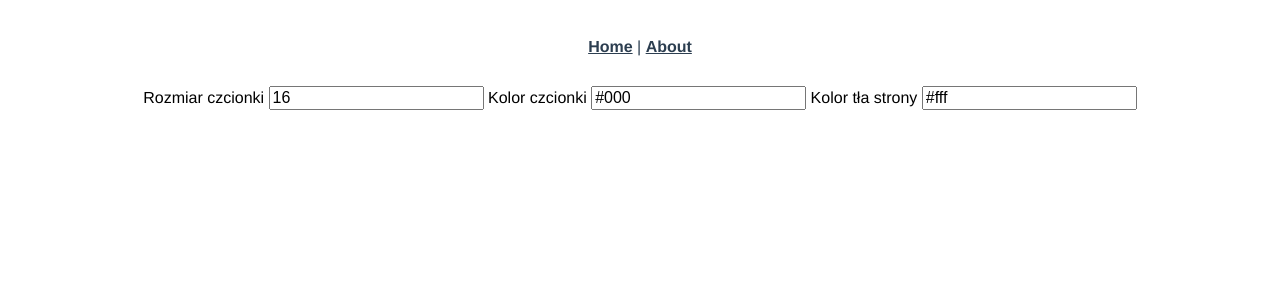
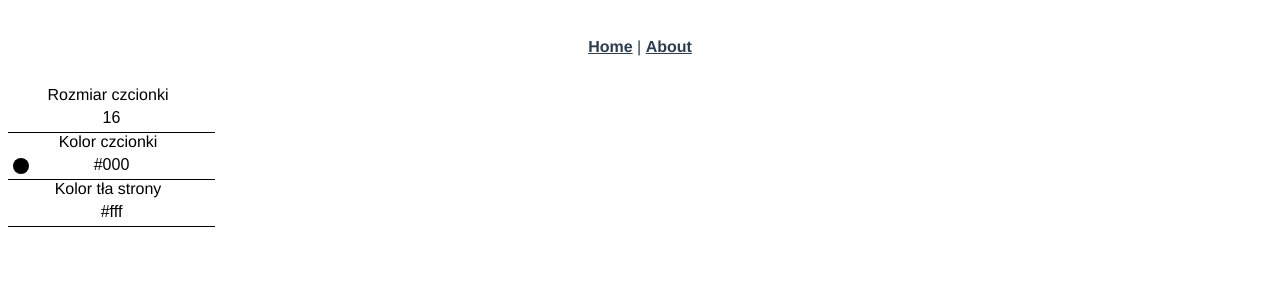
Before and after one commit to agata-dolatowska/users-list, a Vue app: page /settings in a window 1280 px wide. Shown: the top 300 px of the page. Built offline with nearby package versions, Linux system fonts and the light colour scheme.

Commit message:
add color pickers

```diff
--- a/src/components/FormInput.vue
+++ b/src/components/FormInput.vue
@@ -1,13 +1,36 @@
 <template>
+    <div class="input-container">
         <label>
-        <span>
             <slot></slot>
-        </span>
+        </label>
+        <div class="infput-field-container">
             <input
                 v-model="inputValue"
                 @input="$emit('update:value', inputValue)"
+                :class="{'text-input-with-color': $props.type === 'color'}"
+                class="text-input"
+            >
+            <template
+                v-if="$props.type === 'color'"
+            >
+                <div class="picker-button-container">
+                    <label
+                        class="color-picker-button"
+                        :for="colorInput"
+                        :style="{background: inputValue}"
                     >
                 </label>
+                </div>
+                <input
+                    v-model="inputValue"
+                    @input="$emit('update:value', inputValue)"
+                    type="color"
+                    class="input-color-picker"
+                    :id="colorInput"
+                >
+            </template>
+        </div>
+    </div>
 </template>
 <script lang="ts">
 import { defineComponent, ref, toRef, watch } from 'vue';
@@ -17,6 +40,15 @@ export default defineComponent({
         value: {
             required: true,
             type: [Number, String]
+        },
+        type: {
+            value: String,
+            required: false
+        },
+        colorInput: {
+            value: String,
+            required: false,
+            default: ''
         }
     },
     emits: ['update:value'],
@@ -35,3 +67,57 @@ export default defineComponent({
     }
 })
 </script>
+<style lang="scss" scoped>
+.input-container {
+    width: 100%;
+    max-width: 200px;
+}
+
+.infput-field-container {
+    position: relative;
+}
+
+.picker-button-container {
+    position: absolute;
+    top: 0;
+    left: 0;
+    bottom: 0;
+    width: var(--font-size);
+    max-width: 300px;
+    display: flex;
+    justify-content: center;
+    align-items: center;
+    padding: 5px;
+}
+.color-picker-button {
+    width: var(--font-size);
+    height: var(--font-size);
+    max-width: 100px;
+    max-height: 100px;
+    border-radius: 100px;
+}
+
+.font-color .color-picker-button {
+    background: var(--font-color);
+}
+
+.background-color .color-picker-button {
+    background: var(--bg-color)
+}
+
+.input-color-picker {
+    display: none;
+}
+
+.text-input-with-color {
+    padding-left: calc(var(--font-size) + 10px);
+}
+
+.text-input {
+    background: transparent;
+    border: none;
+    border-bottom: 1px solid black;
+    text-align: center;
+    padding: 5px 0;
+}
+</style>
--- a/src/views/PageSettings.vue
+++ b/src/views/PageSettings.vue
@@ -9,12 +9,18 @@
         <FormInput
             v-model:value="settings.fontColor"
             @update:value="updateFontColor"
+            type="color"
+            class="font-color"
+            colorInput="font"
         >
             Kolor czcionki
         </FormInput>
         <FormInput
             v-model:value="settings.pageBackground"
             @update:value="updateBackground"
+            type="color"
+            class="background-color"
+            colorInput="bg"
         >
             Kolor tła strony
         </FormInput>
```
Lines whose indentation alone changed are shown as unchanged.
